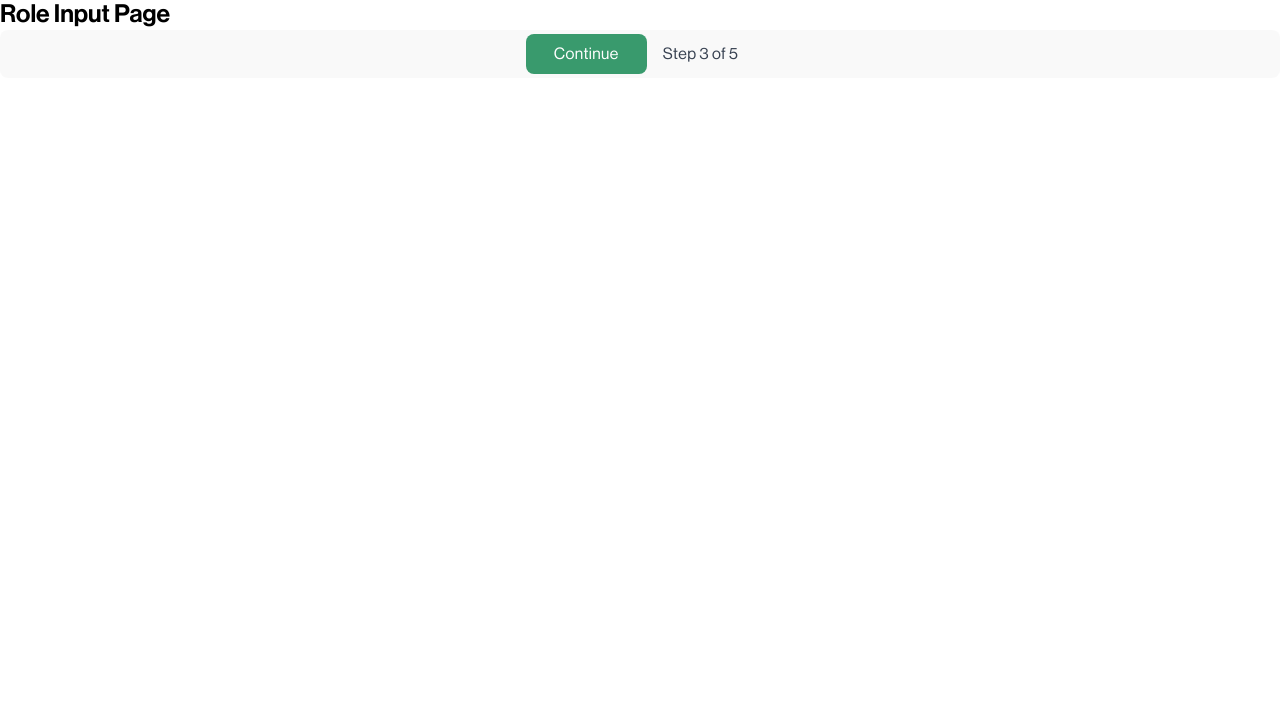
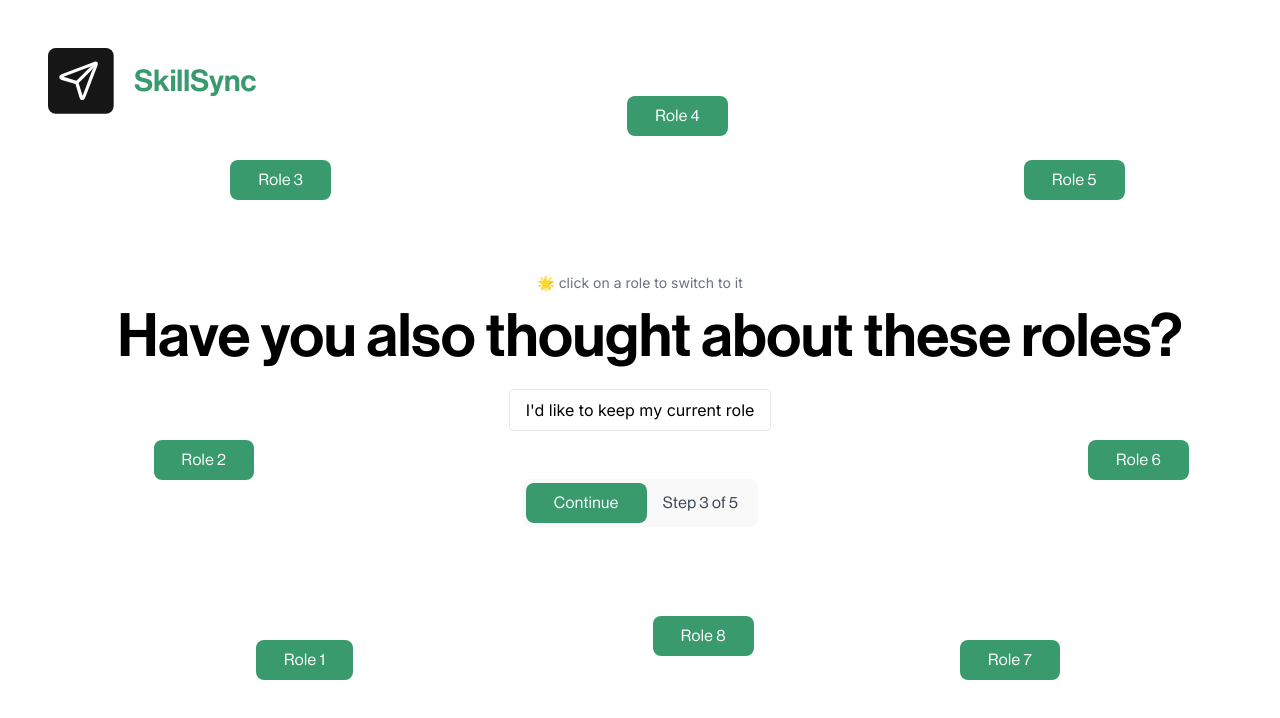
Before and after one commit to carina-gordon/skillSync, a Next.js app in the folder skillsync-app/: page /3-show_roles in a window 1280 px wide. Shown: the top 718 px of the page. Built offline with nearby package versions, Linux system fonts and the light colour scheme.

Commit message:
Role page front end done

```diff
--- /dev/null
+++ b/skillsync-app/src/app/3-show_roles/components/RoleButton.tsx
@@ -0,0 +1,30 @@
+import React, { useState } from 'react';
+
+interface RoleButtonProps {
+  buttonText: string;
+  additionalInfo: string;
+}
+
+const RoleButton = ({ buttonText, additionalInfo }: RoleButtonProps) => {
+  const [isHovered, setIsHovered] = useState(false);
+
+  return (
+    <div className="relative inline-block">
+      <button
+        className="bg-customGreen text-white tracking-wide font-neue-haas font-normal py-2 px-7 transition duration-150 ease-in-out hover:outline-green-600 focus:ring-green-700 focus:ring-opacity-50"
+        style={{ borderRadius: '0.5rem' }}
+        onMouseEnter={() => setIsHovered(true)}
+        onMouseLeave={() => setIsHovered(false)}
+      >
+        {buttonText}
+      </button>
+      {isHovered && (
+        <div className="absolute top-0 left-0 bg-white text-black p-2 mt-8 border border-gray-300 rounded">
+          {additionalInfo}
+        </div>
+      )}
+    </div>
+  );
+};
+
+export default RoleButton;
--- a/skillsync-app/src/app/3-show_roles/page.tsx
+++ b/skillsync-app/src/app/3-show_roles/page.tsx
@@ -1,19 +1,58 @@
 'use client'
 
-import Image from 'next/image'
+import Image from 'next/image';
 import ContinueButton from '@/components/ContinueButton';
-import Link from 'next/link'
+import Link from 'next/link';
+import SkillSyncLogo from '@/components/skillsyncLogo';
+import HeaderText from '@/components/HeaderText';
+import RoleButton from './components/RoleButton';
 
-export default function RoleInput() {
+export default function ShowRoles() {
+  return (
+    <div className="relative">
+      <div className='absolute top-0 pt-12 pl-12'>
+        <SkillSyncLogo size='medium' />
+      </div>
+      <div className="flex flex-col items-center justify-center h-screen relative">
 
-  return (
-    <div>
-      {/* ...other components */}
+        <div className="flex flex-col items-center relative">
+        <div className="text-sm text-gray-500 mb-2">🌟 click on a role to switch to it</div>
+          <HeaderText text='Have you also thought about these roles?' size='large' />
+          <button className="bg-white text-black py-2 px-4 border rounded mt-4">
+            I'd like to keep my current role
+          </button>
+          <div className="mt-12">
+            <Link href="/4-experiences">
+              <ContinueButton number="3" />
+            </Link>
+          </div>
+        </div>
+      </div>
 
-      <h1>Role Input Page</h1>
-      <Link href="/4-experiences">
-            <ContinueButton number = "3" />
-        </Link>
+      <div className="absolute top-[80%] left-[20%]">
+        <RoleButton buttonText="Role 1" additionalInfo="Additional information about Role 1." />
+      </div>
+      <div className="absolute top-[55%] left-[12%]">
+        <RoleButton buttonText="Role 2" additionalInfo="Additional information about Role 2." />
+      </div>
+      <div className="absolute top-[20%] left-[18%]">
+        <RoleButton buttonText="Role 3" additionalInfo="Additional information about Role 3." />
+      </div>
+      <div className="absolute top-[12%] left-[49%]">
+        <RoleButton buttonText="Role 4" additionalInfo="Additional information about Role 4." />
+      </div>
+      <div className="absolute top-[20%] left-[80%]">
+        <RoleButton buttonText="Role 5" additionalInfo="Additional information about Role 5." />
+      </div>
+      <div className="absolute top-[55%] left-[85%]">
+        <RoleButton buttonText="Role 6" additionalInfo="Additional information about Role 6." />
+      </div>
+      <div className="absolute top-[80%] left-[75%]">
+        <RoleButton buttonText="Role 7" additionalInfo="Additional information about Role 7." />
+      </div>
+      <div className="absolute top-[77%] left-[51%]">
+        <RoleButton buttonText="Role 8" additionalInfo="Additional information about Role 8." />
+      </div>
     </div>
   );
 }
--- a/skillsync-app/src/app/5-download_resume/page.tsx
+++ b/skillsync-app/src/app/5-download_resume/page.tsx
@@ -4,7 +4,7 @@ import Image from 'next/image'
 import ContinueButton from '@/components/ContinueButton';
 import Link from 'next/link'
 
-export default function RoleInput() {
+export default function DownloadResume() {
 
   return (
     <div>
--- a/skillsync-app/src/app/6-tips/page.tsx
+++ b/skillsync-app/src/app/6-tips/page.tsx
@@ -4,7 +4,7 @@ import Image from 'next/image'
 import ContinueButton from '@/components/ContinueButton';
 import Link from 'next/link'
 
-export default function RoleInput() {
+export default function Tips() {
 
   return (
     <div>
--- a/skillsync-app/src/app/7-complete/page.tsx
+++ b/skillsync-app/src/app/7-complete/page.tsx
@@ -1,7 +1,7 @@
 import Image from 'next/image'
 import Link from 'next/link'
 
-export default function RoleInput() {
+export default function Complete() {
 
   return (
     <div>
--- a/skillsync-app/src/components/ContinueButton.tsx
+++ b/skillsync-app/src/components/ContinueButton.tsx
@@ -1,5 +1,5 @@
 import React from 'react';
-import { useNavigate } from 'react-router-dom'; // Make sure you need navigation, otherwise remove this line
+// import { useNavigate } from 'react-router-dom'; // Make sure you need navigation, otherwise remove this line
 
 interface ButtonProps {
   number: string;
```
Also changed, not shown: 1 other file (tests, documents, lock files or other folders).
